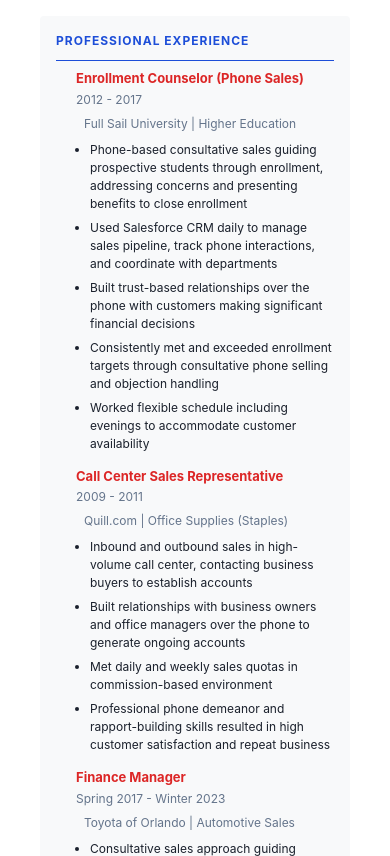
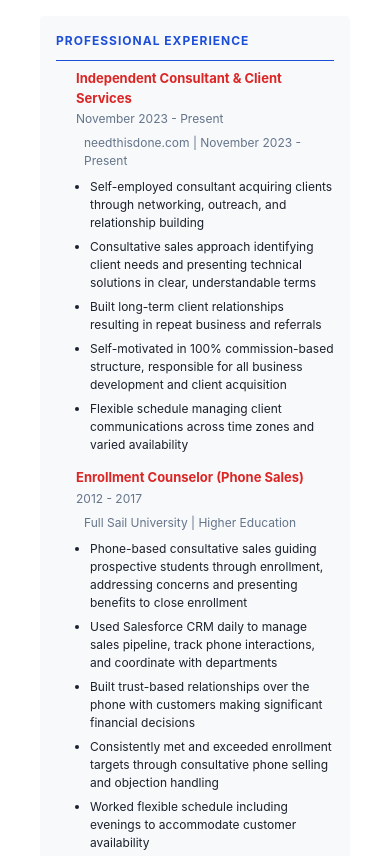
Before and after one commit to AbeJitsu/Resume, a website: page resume-telesales.html in a window 390 px wide. Shown: the part 1180-2036 px from the top of the page. Drawn offline with Linux system fonts and the light colour scheme.

Commit message:
Fix telesales resume: add needthisdone.com and update Toyota title
Changes:
- Add needthisdone.com (2023-present) to close employment gap
- Frame freelance work as client acquisition and consultative sales
- Emphasize self-motivated, commission-based structure
- Change Toyota title from "Finance Manager" to "Sales Specialist"

Experience order now:
1. needthisdone.com (current, shows continuous employment)
2. Full Sail (phone sales with Salesforce)
3. Quill (call center)
4. Toyota (sales specialist)
5. Army (work ethic)

This accurately represents 2026 timeline and emphasizes that freelancing
requires constant selling and client relationship building.

Co-Authored-By: Claude Sonnet 4.5 <noreply@anthropic.com>

```diff
--- a/resume-telesales.html
+++ b/resume-telesales.html
@@ -870,6 +870,21 @@ section {
 
                 <div class="job">
                     <div class="job-header">
+                        <div class="job-title">Independent Consultant & Client Services</div>
+                        <div class="job-meta">November 2023 - Present</div>
+                    </div>
+                    <div class="job-company">needthisdone.com | November 2023 - Present</div>
+                    <ul class="job-bullets">
+                        <li>Self-employed consultant acquiring clients through networking, outreach, and relationship building</li>
+                        <li>Consultative sales approach identifying client needs and presenting technical solutions in clear, understandable terms</li>
+                        <li>Built long-term client relationships resulting in repeat business and referrals</li>
+                        <li>Self-motivated in 100% commission-based structure, responsible for all business development and client acquisition</li>
+                        <li>Flexible schedule managing client communications across time zones and varied availability</li>
+                    </ul>
+                </div>
+
+                <div class="job">
+                    <div class="job-header">
                         <div class="job-title">Enrollment Counselor (Phone Sales)</div>
                         <div class="job-meta">2012 - 2017</div>
                     </div>
@@ -899,7 +914,7 @@ section {
 
                 <div class="job">
                     <div class="job-header">
-                        <div class="job-title">Finance Manager</div>
+                        <div class="job-title">Sales Specialist</div>
                         <div class="job-meta">Spring 2017 - Winter 2023</div>
                     </div>
                     <div class="job-company">Toyota of Orlando | Automotive Sales</div>
```
Also changed, not shown: profile-data-v2.json (+13 -0 lines), profile-data.json (+13 -0 lines).
